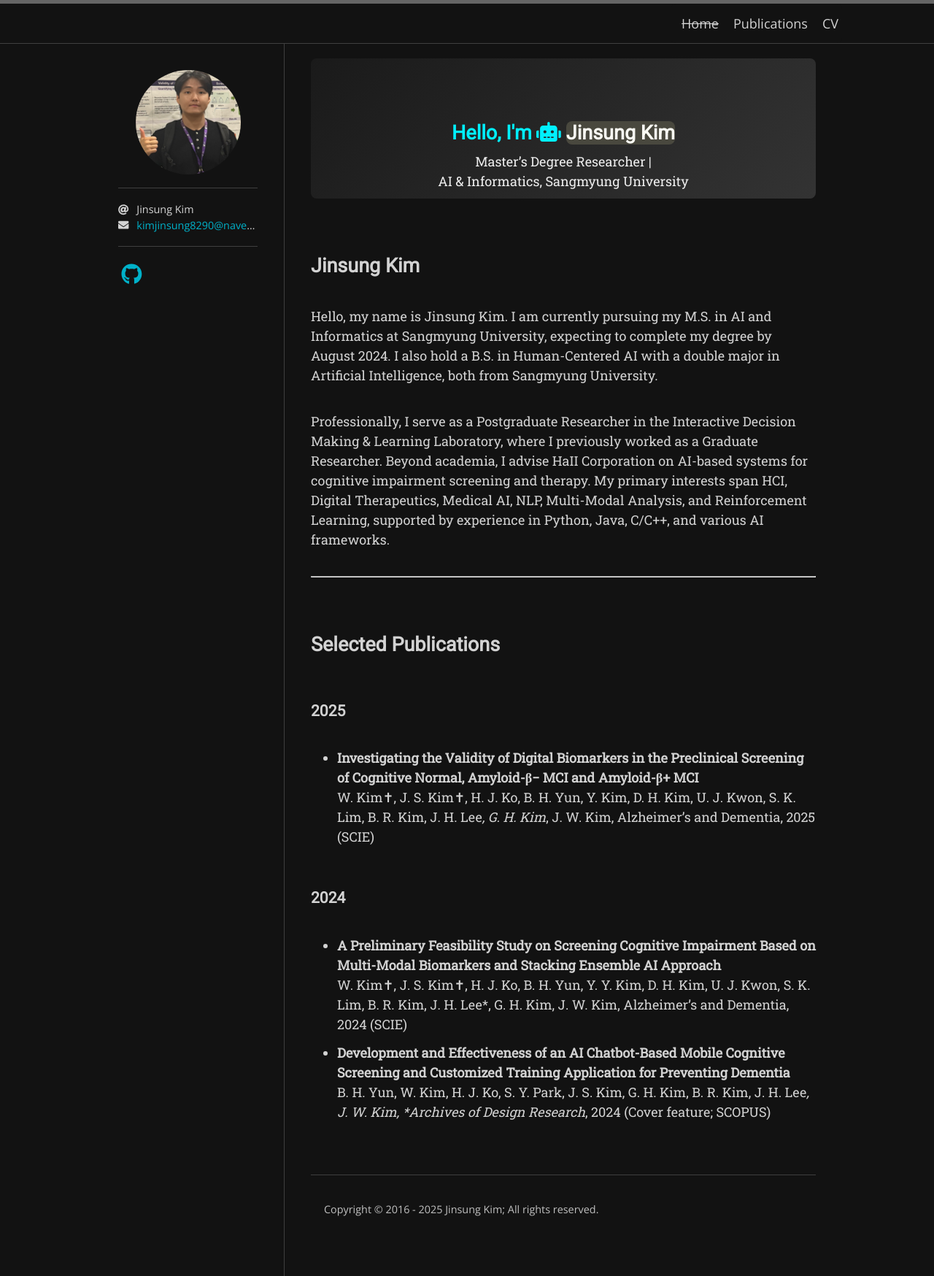
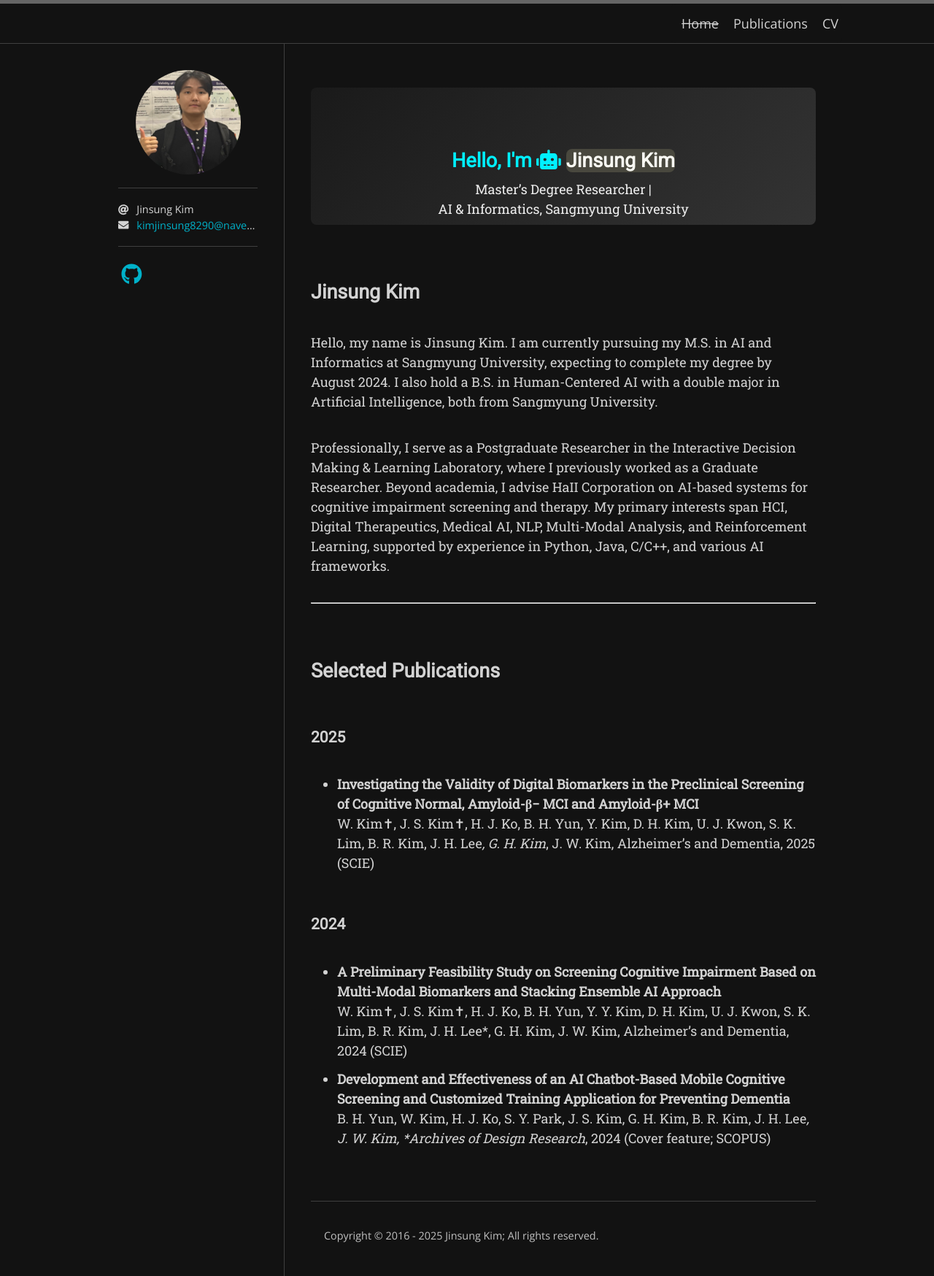
Before and after one commit to KimJinSungDataScientist/KimJinSungDataScientist.github.io, a Jekyll site: the page built from index.md, in a window 1280 px wide. Shown: the whole page at 73% size. Built offline with Jekyll 4.4.1, drawn with Linux system fonts in a browser that asks for light colours; nearby versions of some CDN libraries; some web fonts are replaced; the list of posts is cut into pages by our own code.

Commit message:
'test19'

```diff
--- a/_sass/hamilton/custom-styles.scss
+++ b/_sass/hamilton/custom-styles.scss
@@ -1,40 +1,45 @@
 .hero {
-    /* 화면 상단/하단에 20px 정도 여백, 가운데 정렬 */
-    margin: 20px auto;
+    /* 상단에 60px, 하단에 20px 정도 여백을 줘서 페이지 상단과 떨어져 보이도록 */
+    margin: 60px auto 20px auto;
 
-    /* 최대 폭 800px로 제한 (너무 넓지 않게) */
+    /* 너무 넓어지지 않도록 최대 폭 제한 */
     max-width: 800px;
 
-    /* 세로 크기가 너무 커 보이지 않도록 최소 높이만 지정 */
-    min-height: 150px;
+    /* 박스가 너무 커 보이지 않도록 최소 높이를 작게 설정 */
+    min-height: 120px;
 
-    /* 상자 내부 패딩을 작게 조정 */
-    padding: 10px;
+    /* 박스 내부 패딩을 줄여서 상하 폭을 더 줄임 */
+    padding: 8px;
 
+    /* 배경과 둥근 모서리 */
     background: linear-gradient(135deg, #1a1a1a, #333333);
     border-radius: 8px;
 
-    /* flex를 이용해 수직/수평 중앙 정렬 */
+    /* 수직/수평 중앙 정렬 */
     display: flex;
     flex-direction: column;
-    justify-content: center; /* 수직 중앙 */
-    align-items: center;     /* 수평 중앙 */
+    justify-content: center;
+    align-items: center;
 
+    /* 텍스트 중앙 정렬 */
     text-align: center;
   }
 
+  /* 제목 스타일 */
   .hero-title {
     font-size: 1.8rem;
     color: #00f0ff;
     margin-bottom: 5px;
   }
 
+  /* 부제목 스타일 */
   .hero-subtitle {
     font-size: 1rem;
     color: #eeeeee;
-    margin: 0; /* 불필요한 여백 제거 */
+    margin: 0;
   }
 
+  /* 강조 색상 */
   .highlight {
     color: #ffd369;
   }
```
